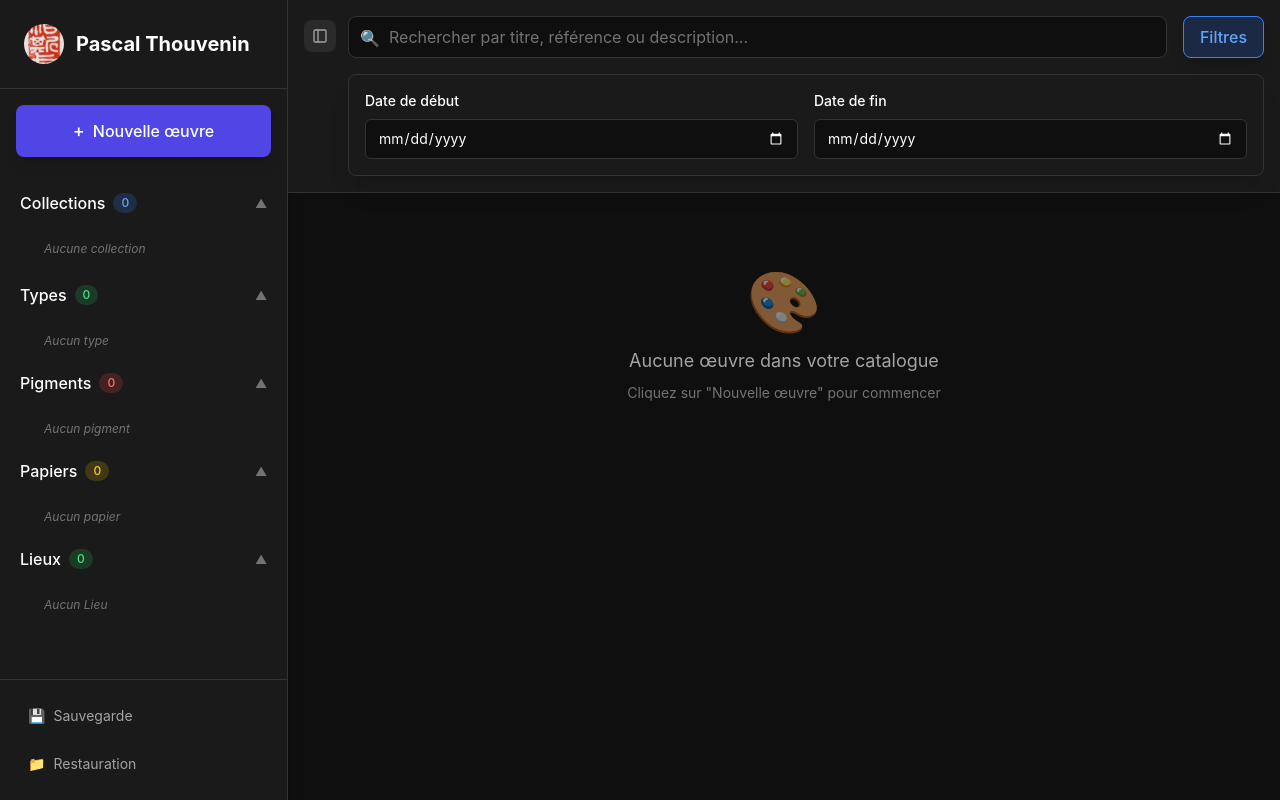
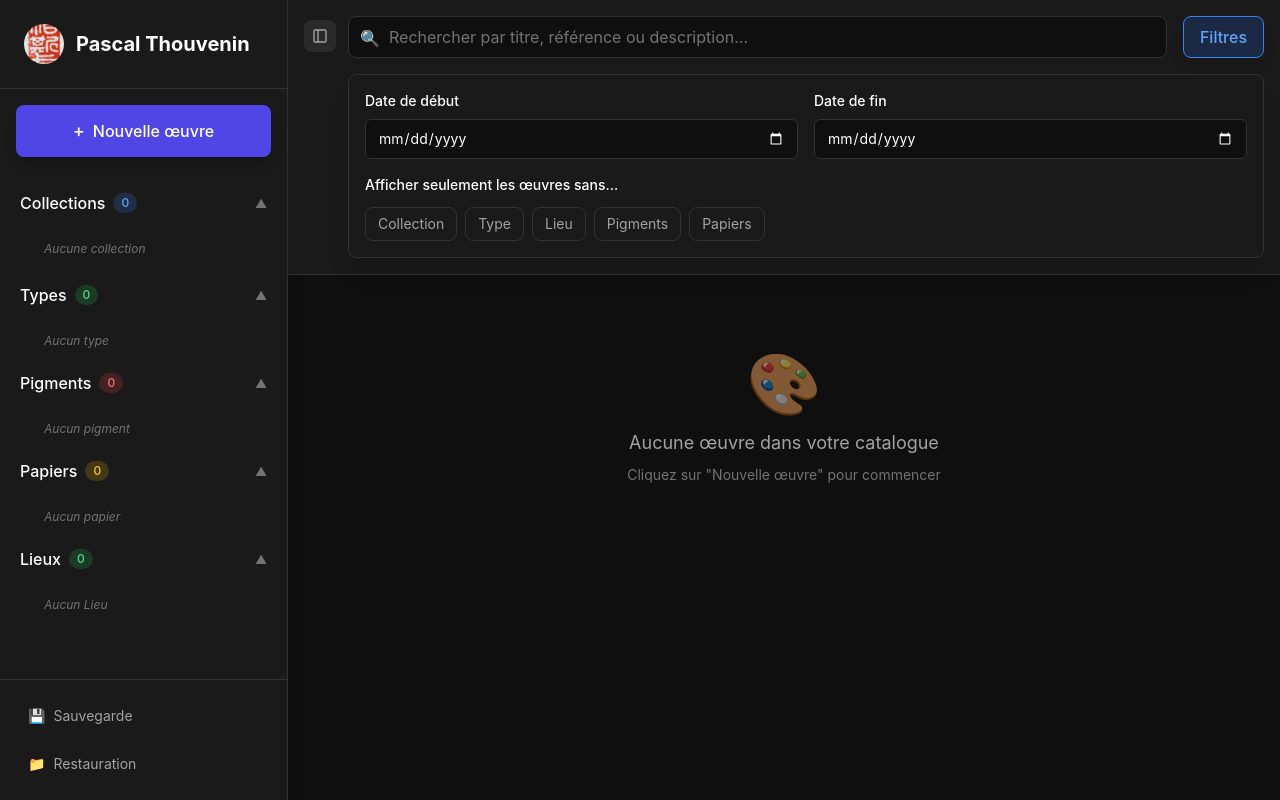
Before and after one commit to ThibautBaissac/catalogue, a React (Vite) app: page / in a window 1280 px wide. Both pictures are taken after a click on the button "Filtres". Built offline with nearby package versions, Linux system fonts and the light colour scheme.

Commit message:
feat: Add "no" filters to artwork listing and search functionality

```diff
--- a/src/renderer/features/artworks/ArtworkList.tsx
+++ b/src/renderer/features/artworks/ArtworkList.tsx
@@ -9,7 +9,7 @@ interface ArtworkListProps {
 }
 
 export default function ArtworkList({ onEdit, onView }: ArtworkListProps) {
-  const { artworks, setArtworks, selectArtwork, selectedArtwork, viewMode, setViewMode, gridColumns, setGridColumns, filters, clearFilters } = useCatalogStore();
+  const { artworks, setArtworks, selectArtwork, selectedArtwork, viewMode, setViewMode, gridColumns, setGridColumns, filters, setFilters, clearFilters } = useCatalogStore();
   const parentRef = useRef<HTMLDivElement | null>(null);
 
   useEffect(() => {
@@ -59,7 +59,12 @@ export default function ArtworkList({ onEdit, onView }: ArtworkListProps) {
            filters.typeId ||
            filters.placeId ||
            (filters.pigments && filters.pigments.length > 0) ||
-           (filters.papers && filters.papers.length > 0);
+           (filters.papers && filters.papers.length > 0) ||
+           filters.noCollection ||
+           filters.noType ||
+           filters.noPlace ||
+           filters.noPigments ||
+           filters.noPapers;
   };
 
   if (artworks.length === 0) {
--- a/src/renderer/features/search/SearchBar.tsx
+++ b/src/renderer/features/search/SearchBar.tsx
@@ -8,7 +8,7 @@ export default function SearchBar() {
   const [dateTo, setDateTo] = useState('');
   const [showFilters, setShowFilters] = useState(false);
 
-  const { setArtworks } = useCatalogStore();
+  const { setArtworks, filters, setFilters } = useCatalogStore();
 
   useEffect(() => {
     const timeout = setTimeout(() => {
@@ -39,9 +39,12 @@ export default function SearchBar() {
     setQuery('');
     setDateFrom('');
     setDateTo('');
+    setFilters({});
   };
 
-  const hasActiveFilters = query || dateFrom || dateTo;
+  const hasActiveFilters = query || dateFrom || dateTo ||
+    filters.noCollection || filters.noType || filters.noPlace ||
+    filters.noPigments || filters.noPapers;
 
   return (
     <div className="space-y-4">
@@ -69,7 +72,10 @@ export default function SearchBar() {
         >
           Filtres {hasActiveFilters && (
             <span className="ml-1 bg-blue-500 text-white text-xs px-1.5 py-0.5 rounded-full">
-              {(dateFrom ? 1 : 0) + (dateTo ? 1 : 0)}
+              {(dateFrom ? 1 : 0) + (dateTo ? 1 : 0) +
+               (filters.noCollection ? 1 : 0) + (filters.noType ? 1 : 0) +
+               (filters.noPlace ? 1 : 0) + (filters.noPigments ? 1 : 0) +
+               (filters.noPapers ? 1 : 0)}
             </span>
           )}
         </button>
@@ -86,7 +92,7 @@ export default function SearchBar() {
 
       {showFilters && (
         <div className="bg-dark-card border border-dark-border rounded-lg p-4 shadow-xl">
-          <div className="grid grid-cols-1 md:grid-cols-2 gap-4">
+          <div className="grid grid-cols-1 md:grid-cols-2 gap-4 mb-4">
             {/* Date From Filter */}
             <div>
               <label className="block text-sm font-medium text-dark-text-primary mb-2">
@@ -113,6 +119,65 @@ export default function SearchBar() {
               />
             </div>
           </div>
+
+          {/* "No" filters section */}
+          <div>
+            <label className="block text-sm font-medium text-dark-text-primary mb-3">
+              Afficher seulement les œuvres sans...
+            </label>
+            <div className="flex flex-wrap gap-2">
+              <button
+                onClick={() => setFilters({ ...filters, noCollection: !filters.noCollection })}
+                className={`px-3 py-1.5 text-sm rounded-lg transition-all duration-200 ${
+                  filters.noCollection
+                    ? 'bg-orange-500/20 text-orange-400 border border-orange-500/40'
+                    : 'text-dark-text-secondary hover:text-dark-text-primary hover:bg-dark-hover border border-dark-border'
+                }`}
+              >
+                Collection
+              </button>
+              <button
+                onClick={() => setFilters({ ...filters, noType: !filters.noType })}
+                className={`px-3 py-1.5 text-sm rounded-lg transition-all duration-200 ${
+                  filters.noType
+                    ? 'bg-orange-500/20 text-orange-400 border border-orange-500/40'
+                    : 'text-dark-text-secondary hover:text-dark-text-primary hover:bg-dark-hover border border-dark-border'
+                }`}
+              >
+                Type
+              </button>
+              <button
+                onClick={() => setFilters({ ...filters, noPlace: !filters.noPlace })}
+                className={`px-3 py-1.5 text-sm rounded-lg transition-all duration-200 ${
+                  filters.noPlace
+                    ? 'bg-orange-500/20 text-orange-400 border border-orange-500/40'
+                    : 'text-dark-text-secondary hover:text-dark-text-primary hover:bg-dark-hover border border-dark-border'
+                }`}
+              >
+                Lieu
+              </button>
+              <button
+                onClick={() => setFilters({ ...filters, noPigments: !filters.noPigments })}
+                className={`px-3 py-1.5 text-sm rounded-lg transition-all duration-200 ${
+                  filters.noPigments
+                    ? 'bg-orange-500/20 text-orange-400 border border-orange-500/40'
+                    : 'text-dark-text-secondary hover:text-dark-text-primary hover:bg-dark-hover border border-dark-border'
+                }`}
+              >
+                Pigments
+              </button>
+              <button
+                onClick={() => setFilters({ ...filters, noPapers: !filters.noPapers })}
+                className={`px-3 py-1.5 text-sm rounded-lg transition-all duration-200 ${
+                  filters.noPapers
+                    ? 'bg-orange-500/20 text-orange-400 border border-orange-500/40'
+                    : 'text-dark-text-secondary hover:text-dark-text-primary hover:bg-dark-hover border border-dark-border'
+                }`}
+              >
+                Papiers
+              </button>
+            </div>
+          </div>
         </div>
       )}
 
@@ -133,10 +198,70 @@ export default function SearchBar() {
 
           {dateTo && (
             <span className="inline-flex items-center gap-1 px-2 py-1 bg-purple-500/20 text-purple-400 text-xs rounded-full border border-purple-500/30">
-              � Jusqu'à {dateTo}
+              📅 Jusqu'à {dateTo}
               <button
                 onClick={() => setDateTo('')}
                 className="text-purple-400 hover:text-purple-300 ml-1 w-3 h-3 flex items-center justify-center rounded-full hover:bg-purple-500/20 transition-colors"
+              >
+                ×
+              </button>
+            </span>
+          )}
+
+          {filters.noCollection && (
+            <span className="inline-flex items-center gap-1 px-2 py-1 bg-orange-500/20 text-orange-400 text-xs rounded-full border border-orange-500/30">
+              � Sans collection
+              <button
+                onClick={() => setFilters({ ...filters, noCollection: false })}
+                className="text-orange-400 hover:text-orange-300 ml-1 w-3 h-3 flex items-center justify-center rounded-full hover:bg-orange-500/20 transition-colors"
+              >
+                ×
+              </button>
+            </span>
+          )}
+
+          {filters.noType && (
+            <span className="inline-flex items-center gap-1 px-2 py-1 bg-orange-500/20 text-orange-400 text-xs rounded-full border border-orange-500/30">
+              🏷️ Sans type
+              <button
+                onClick={() => setFilters({ ...filters, noType: false })}
+                className="text-orange-400 hover:text-orange-300 ml-1 w-3 h-3 flex items-center justify-center rounded-full hover:bg-orange-500/20 transition-colors"
+              >
+                ×
+              </button>
+            </span>
+          )}
+
+          {filters.noPlace && (
+            <span className="inline-flex items-center gap-1 px-2 py-1 bg-orange-500/20 text-orange-400 text-xs rounded-full border border-orange-500/30">
+              � Sans lieu
+              <button
+                onClick={() => setFilters({ ...filters, noPlace: false })}
+                className="text-orange-400 hover:text-orange-300 ml-1 w-3 h-3 flex items-center justify-center rounded-full hover:bg-orange-500/20 transition-colors"
+              >
+                ×
+              </button>
+            </span>
+          )}
+
+          {filters.noPigments && (
+            <span className="inline-flex items-center gap-1 px-2 py-1 bg-orange-500/20 text-orange-400 text-xs rounded-full border border-orange-500/30">
+              🎨 Sans pigments
+              <button
+                onClick={() => setFilters({ ...filters, noPigments: false })}
+                className="text-orange-400 hover:text-orange-300 ml-1 w-3 h-3 flex items-center justify-center rounded-full hover:bg-orange-500/20 transition-colors"
+              >
+                ×
+              </button>
+            </span>
+          )}
+
+          {filters.noPapers && (
+            <span className="inline-flex items-center gap-1 px-2 py-1 bg-orange-500/20 text-orange-400 text-xs rounded-full border border-orange-500/30">
+              � Sans papiers
+              <button
+                onClick={() => setFilters({ ...filters, noPapers: false })}
+                className="text-orange-400 hover:text-orange-300 ml-1 w-3 h-3 flex items-center justify-center rounded-full hover:bg-orange-500/20 transition-colors"
               >
                 ×
               </button>
--- a/src/renderer/store/catalogStore.ts
+++ b/src/renderer/store/catalogStore.ts
@@ -10,6 +10,11 @@ interface ArtworkFilters {
   pigments?: number[];
   papers?: number[];
   query?: string;
+  noCollection?: boolean;
+  noType?: boolean;
+  noPlace?: boolean;
+  noPigments?: boolean;
+  noPapers?: boolean;
 }
 
 interface CatalogState {
```
Also changed, not shown: src/main/db/artworkRepository.ts (+26 -0 lines).
